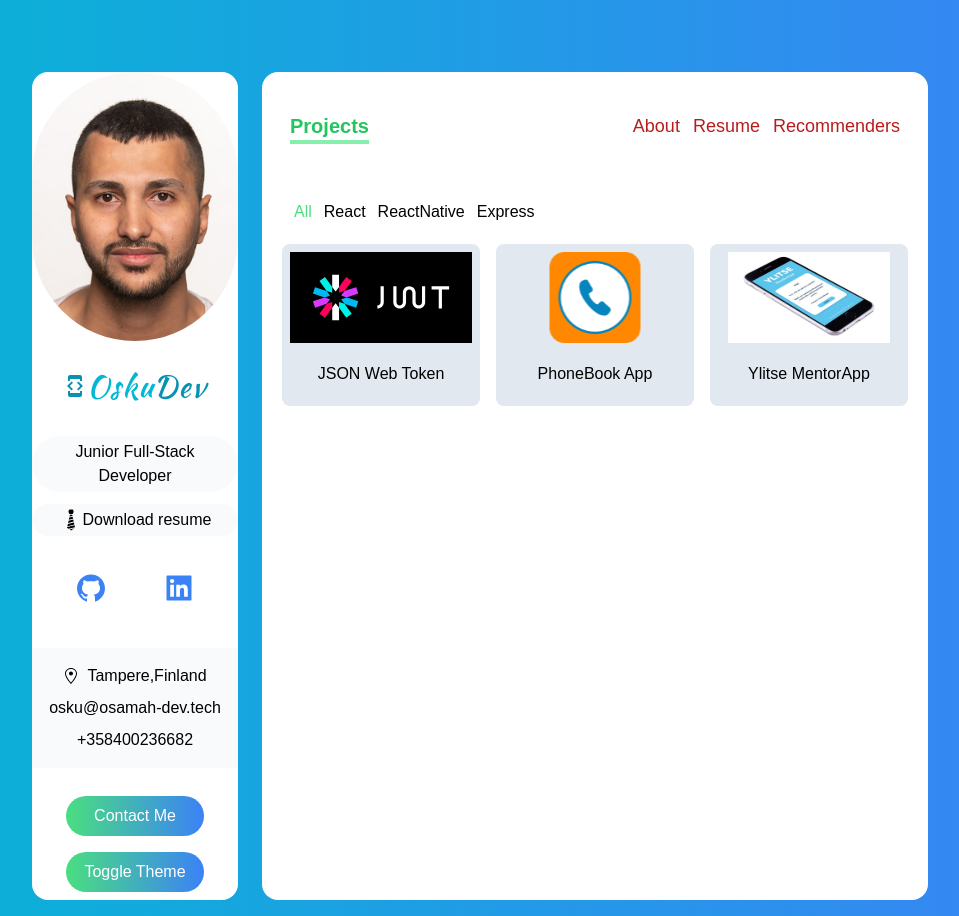
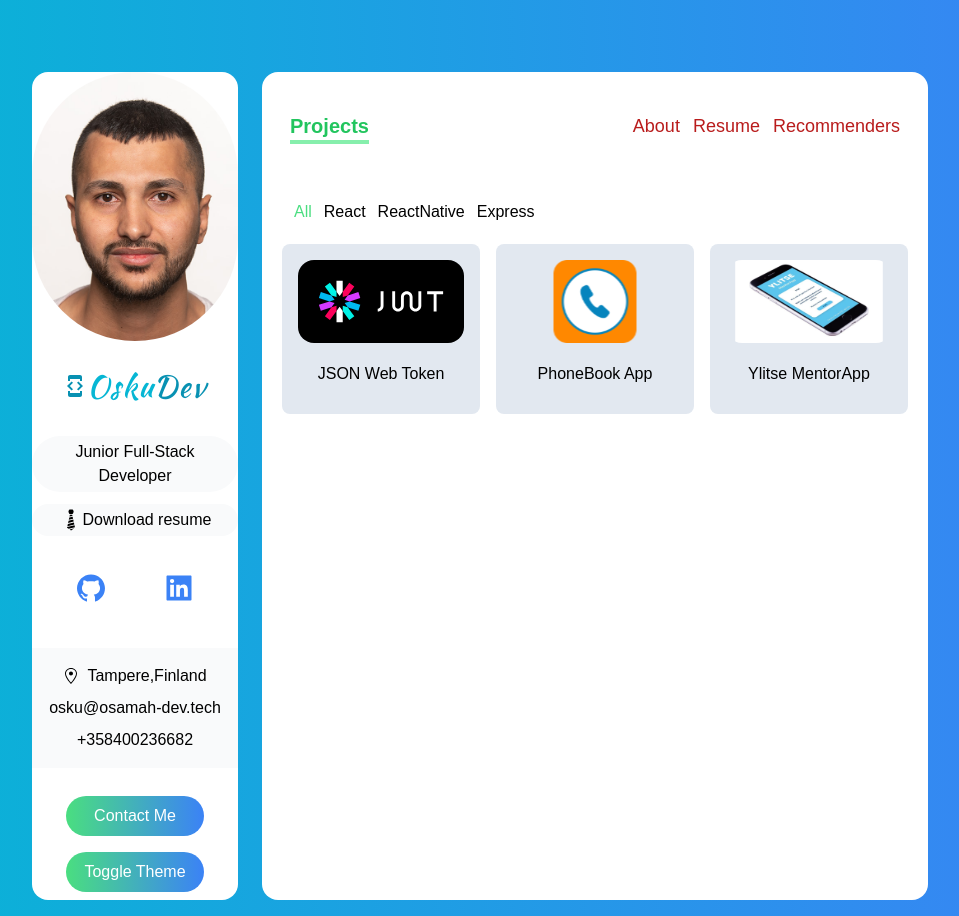
Before and after one commit to Osamah-learn/Dev-Portfolio, a Next.js app: page /projects in a window 1280 px wide. Shown: the whole page, without its empty margins (160-1119 px from the left). Built offline with nearby package versions, Linux system fonts and the light colour scheme; a web font is replaced by a local one.

Commit message:
More padding

```diff
--- a/components/ProjectCard.tsx
+++ b/components/ProjectCard.tsx
@@ -13,7 +13,7 @@ const ProjectCard: FunctionComponent<{ items: IProject }> = ({ items }) => {
 
 
         <div>
-            <Image onClick={() => setShowContent(true)} className="cursor-pointer " width="400" height="200" src={items.image_path} alt={items.name} />
+            <Image onClick={() => setShowContent(true)} className="cursor-pointer rounded-2xl " width="400" height="200" src={items.image_path} alt={items.name} />
             <p className="my-3 text-center">{items.name}</p>
             {/* truthy statment*/
                 showContent &&
--- a/pages/projects.tsx
+++ b/pages/projects.tsx
@@ -43,8 +43,8 @@ const Projects: NextPage = ({ projectData }: any) => {
   return (
     <div className="px-5 py-2 overflow-scroll " style={{ height: "65vh" }}>
       <ProjectsNavBar projectFilterHandler={projectFilterHandler} activeItem={activeItem} />
-      <div className="relative grid grid-cols-12 gap-4 my-3">
-        {projects.map((project: any) => (<div className="col-span-12 p-2 rounded-lg sm:col-span-6 lg:col-span-4 bg-slate-200 dark:bg-zinc-500" key={project.name}>
+      <div className="relative grid grid-cols-12 gap-4 my-3 text-center">
+        {projects.map((project: any) => (<div className="col-span-12 p-4 rounded-lg sm:col-span-6 lg:col-span-4 bg-slate-200 dark:bg-zinc-500" key={project.name}>
           <ProjectCard items={project} key={project.name} />
         </div>))}
       </div>
```
